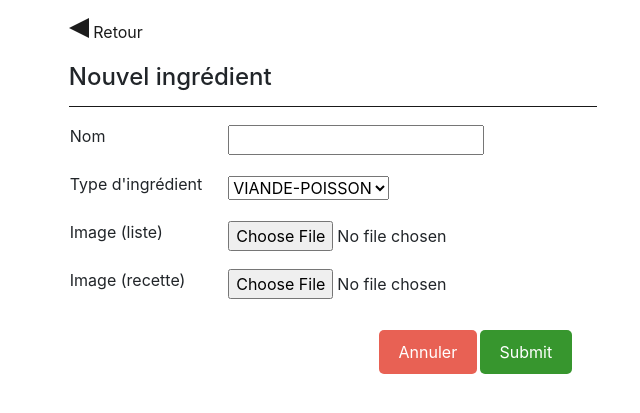
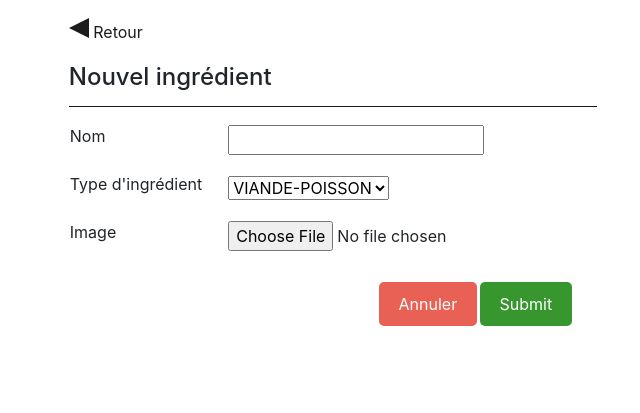
Before and after one commit to LefevrePierre/manger, a PHP site: page /projet-manger/index.php?action=Admin_form_NewIngredient in a window 1280 px wide. Shown: the top 413 px of the page, without its empty margins (307-947 px from the left). Run offline with PHP 8.4, Linux system fonts and the light colour scheme; the visitor is signed in with stand-in values (Sample User, id 1); some libraries are stand-ins or nearby versions.

Commit message:
Une seule image pour ingredient

```diff
--- a/admin/Admin_form_NewIngredient.php
+++ b/admin/Admin_form_NewIngredient.php
@@ -27,11 +27,9 @@ if(!isset($_SESSION['login'])) {
                         <option>Divers</option>
                     </SELECT></td></tr>
             <tr>
-                <td><label for="image__list">Image (liste)</label></td>
-                <td><input type="file" name="imgListe" id="image__list" required></td></tr>
-            <tr>
-                <td><label for="image__recette">Image (recette)</label></td>
-                <td><input type="file" name="imgRecette" id="image__recette" required></td></tr>
+                <td><label for="image__list">Image</label></td>
+                <td><input type="file" name="imgListe" id="image__list" required></td>
+            </tr>
         </table>
         <input type="submit" name="demandeAjout" class="submit__ing">
         <a href="index.php?action=Admin_accueil" class="annuler annuler__ing">Annuler</a>
```
Also changed, not shown: traitement/Admin_trait_NewIngredient.php (+1 -10 lines).
